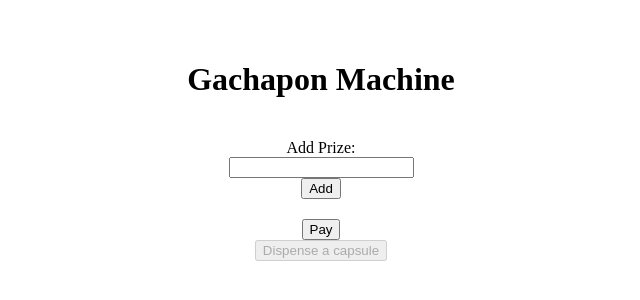
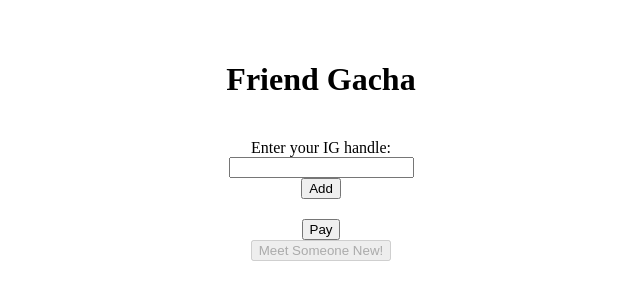
Before and after one commit to jlspooki/Gachapon, a plain HTML site: page index.html in a window 1280 px wide. Shown: the part 240-540 px from the top of the page, without its empty margins (319-959 px from the left). Drawn offline with Linux system fonts and the light colour scheme.

Commit message:
Update index.html

```diff
--- a/index.html
+++ b/index.html
@@ -1,7 +1,7 @@
 <!DOCTYPE html>
 <html>
 <head>
-  <title>Gachapon Machine</title>
+  <title>Friend Gacha</title>
   <style>
     body {
       display: flex;
@@ -45,20 +45,20 @@
   </style>
 </head>
 <body>
-  <h1>Gachapon Machine</h1>
+  <h1>Friend Gacha</h1>
   <div class="container">
-    <label for="prizeInput">Add Prize:</label>
+    <label for="prizeInput">Enter your IG handle:</label>
     <input type="text" id="prizeInput">
     <button onclick="addPrize()">Add</button>
   </div>
   <div class="container">
     <button id="payBtn" onclick="enableDispenseButton()">Pay</button>
-    <button id="dispenseBtn" onclick="dispenseCapsule()" disabled>Dispense a capsule</button>
+    <button id="dispenseBtn" onclick="dispenseCapsule()" disabled>Meet Someone New!</button>
     <div class="prizes-container" id="capsuleContainer"></div>
   </div>
 
   <script>
-    var capsulePrizes = ["Prize 1", "Prize 2", "Prize 3", "Prize 4", "Prize 5"];
+    var capsulePrizes = ["@Astrid", "@Yuki", "@Cannon", "@Trump", "@Clinton"];
     var payButtonClicked = false;
 
     function getRandomPrize() {
```
